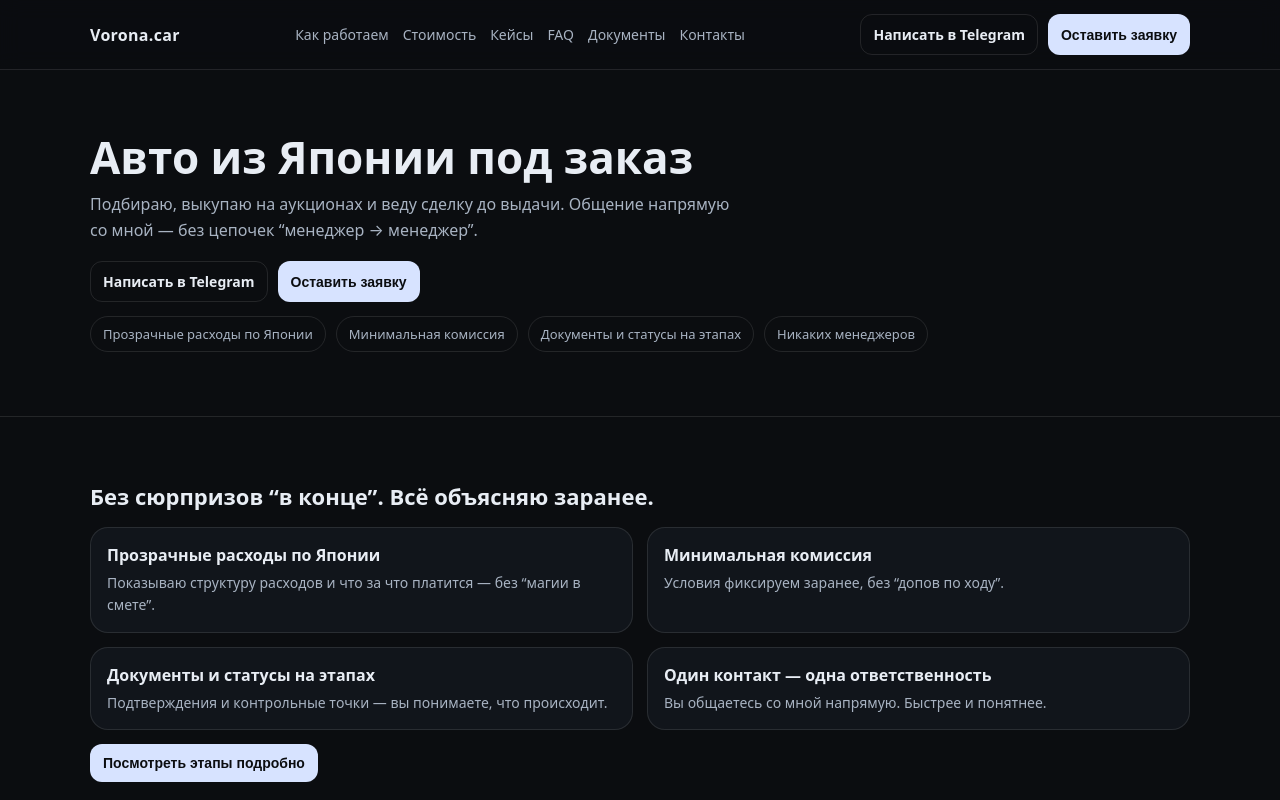
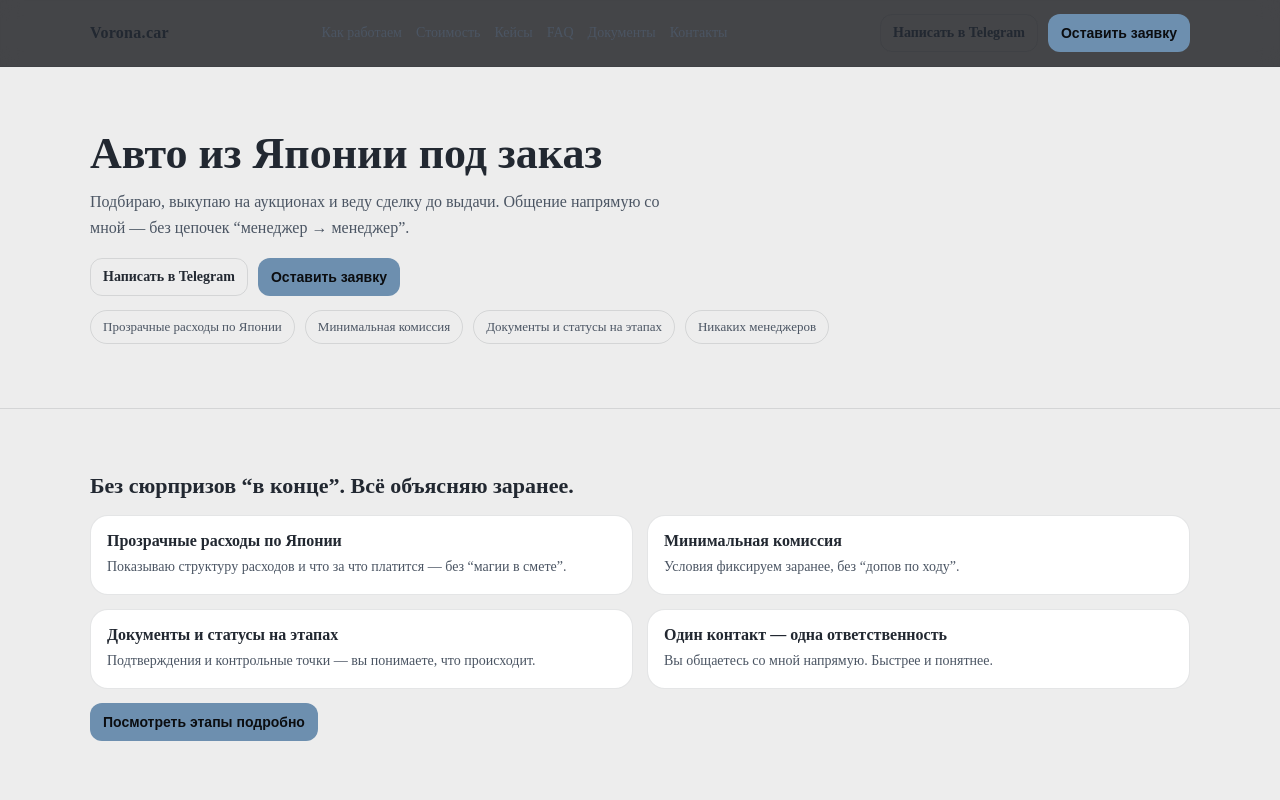
Before and after one commit to melehaha/vorona-site, a Next.js app: page / in a window 1280 px wide. Shown: the top 800 px of the page. Built offline with nearby package versions, Linux system fonts and the light colour scheme.

Commit message:
Update globals.css

```diff
--- a/src/app/globals.css
+++ b/src/app/globals.css
@@ -1,10 +1,10 @@
 :root {
-  --bg: #0b0d10;
-  --card: #11151b;
-  --text: #e8edf4;
-  --muted: #a8b3c2;
-  --line: rgba(255,255,255,0.10);
-  --accent: #d7e3ff;
+  --bg: #EDEDED;        /* фон страницы */
+  --card: #FFFFFF;      /* карточки/модалки */
+  --text: #222831;      /* основной текст */
+  --muted: #4B5563;     /* вторичный текст (спокойный серый) */
+  --line: rgba(34, 40, 49, 0.12); /* тонкие линии/обводки */
+  --accent: #6D8FAF;    /* акцент (кнопки/выделения) */
 }
 
 * { box-sizing: border-box; }
@@ -12,7 +12,7 @@ html, body { padding: 0; margin: 0; }
 body {
   background: var(--bg);
   color: var(--text);
-  font-family: ui-sans-serif, system-ui, -apple-system, Segoe UI, Roboto, Arial, "Apple Color Emoji","Segoe UI Emoji";
+  font-family: var(--font-inter), ui-sans-serif, system-ui, -apple-system, Segoe UI, Roboto, Arial;
 }
 
 a { color: inherit; text-decoration: none; }
@@ -29,7 +29,7 @@ a { color: inherit; text-decoration: none; }
   padding: 14px 0;
   gap: 12px;
 }
-.brand { font-weight: 700; letter-spacing: 0.3px; }
+.brand { font-family: var(--font-oswald), var(--font-inter), sans-serif; letter-spacing: 1px; font-weight: 700; letter-spacing: 0.3px; }
 .nav { display: flex; gap: 14px; flex-wrap: wrap; color: var(--muted); font-size: 14px; }
 .nav a:hover { color: var(--text); }
 
@@ -53,8 +53,8 @@ a { color: inherit; text-decoration: none; }
 .btnPrimary:hover { filter: brightness(0.95); }
 
 .section { padding: 64px 0; border-bottom: 1px solid var(--line); }
-.h1 { font-size: clamp(28px, 4vw, 44px); line-height: 1.05; margin: 0 0 12px; }
-.h2 { font-size: 22px; margin: 0 0 16px; }
+.h1 { font-family: var(--font-montserrat), var(--font-inter), sans-serif; font-weight: 800; font-size: clamp(28px, 4vw, 44px); line-height: 1.05; margin: 0 0 12px; }
+.h2 { font-family: var(--font-montserrat), var(--font-inter), sans-serif; font-weight: 800; font-size: 22px; margin: 0 0 16px; }
 .p { color: var(--muted); margin: 0 0 18px; line-height: 1.6; max-width: 72ch; }
 .pills { display: flex; gap: 10px; flex-wrap: wrap; margin-top: 14px; }
 .pill {
```
